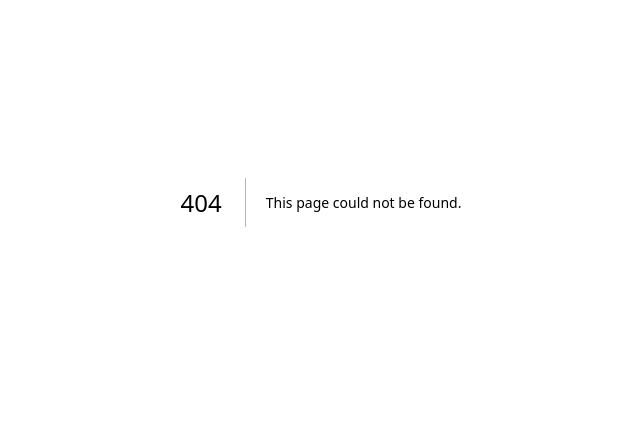
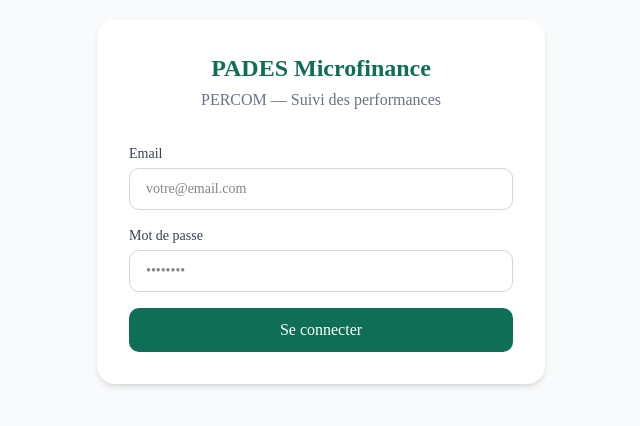
Before and after one commit to Magloire0758/PERCOM, a Next.js app: page /login in a window 1280 px wide. Before the commit this address had no page. Shown: the part 198-624 px from the top of the page, without its empty margins (319-959 px from the left). Built offline with nearby package versions, Linux system fonts and the light colour scheme; no server answers.

Commit message:
feat: authentification + dashboards de base

```diff
--- /dev/null
+++ b/app/dashboard/agent/page.tsx
@@ -0,0 +1,12 @@
+'use client'
+
+export default function DashboardAgent() {
+  return (
+    <div className="min-h-screen bg-gray-50 p-8">
+      <h1 className="text-2xl font-bold text-[#0F6E56]">
+        Dashboard — Agent
+      </h1>
+      <p className="text-gray-500 mt-2">Bienvenue sur PERCOM</p>
+    </div>
+  )
+}
--- /dev/null
+++ b/app/dashboard/chef/page.tsx
@@ -0,0 +1,12 @@
+'use client'
+
+export default function DashboardChef() {
+  return (
+    <div className="min-h-screen bg-gray-50 p-8">
+      <h1 className="text-2xl font-bold text-[#0F6E56]">
+        Dashboard — Chef d'équipe
+      </h1>
+      <p className="text-gray-500 mt-2">Bienvenue sur PERCOM</p>
+    </div>
+  )
+}
--- /dev/null
+++ b/app/dashboard/dg/page.tsx
@@ -0,0 +1,12 @@
+'use client'
+
+export default function DashboardDG() {
+  return (
+    <div className="min-h-screen bg-gray-50 p-8">
+      <h1 className="text-2xl font-bold text-[#0F6E56]">
+        Dashboard — Direction Générale
+      </h1>
+      <p className="text-gray-500 mt-2">Bienvenue sur PERCOM</p>
+    </div>
+  )
+}
--- /dev/null
+++ b/app/dashboard/responsable/page.tsx
@@ -0,0 +1,12 @@
+'use client'
+
+export default function DashboardResponsable() {
+  return (
+    <div className="min-h-screen bg-gray-50 p-8">
+      <h1 className="text-2xl font-bold text-[#0F6E56]">
+        Dashboard — Responsable d'agence
+      </h1>
+      <p className="text-gray-500 mt-2">Bienvenue sur PERCOM</p>
+    </div>
+  )
+}
--- a/app/layout.tsx
+++ b/app/layout.tsx
@@ -1,33 +1,19 @@
 import type { Metadata } from "next";
-import { Geist, Geist_Mono } from "next/font/google";
 import "./globals.css";
 
-const geistSans = Geist({
-  variable: "--font-geist-sans",
-  subsets: ["latin"],
-});
-
-const geistMono = Geist_Mono({
-  variable: "--font-geist-mono",
-  subsets: ["latin"],
-});
-
 export const metadata: Metadata = {
-  title: "Create Next App",
-  description: "Generated by create next app",
+  title: "PERCOM — PADES Microfinance",
+  description: "Système de suivi des performances des agents de collecte",
 };
 
 export default function RootLayout({
   children,
-}: Readonly<{
+}: {
   children: React.ReactNode;
-}>) {
+}) {
   return (
-    <html
-      lang="en"
-      className={`${geistSans.variable} ${geistMono.variable} h-full antialiased`}
-    >
-      <body className="min-h-full flex flex-col">{children}</body>
+    <html lang="fr">
+      <body>{children}</body>
     </html>
   );
 }
--- /dev/null
+++ b/app/login/page.tsx
@@ -0,0 +1,103 @@
+'use client'
+
+import { useState } from 'react'
+import { supabase } from '@/lib/supabase'
+import { useRouter } from 'next/navigation'
+
+export default function LoginPage() {
+  const router = useRouter()
+  const [email, setEmail] = useState('')
+  const [password, setPassword] = useState('')
+  const [loading, setLoading] = useState(false)
+  const [error, setError] = useState('')
+
+  async function handleLogin(e: React.FormEvent) {
+    e.preventDefault()
+    setLoading(true)
+    setError('')
+
+    const { data, error } = await supabase.auth.signInWithPassword({
+      email,
+      password,
+    })
+
+    if (error) {
+      setError('Email ou mot de passe incorrect')
+      setLoading(false)
+      return
+    }
+
+    // Récupérer le rôle de l'agent connecté
+    const { data: agent, error: agentError } = await supabase
+    .from('agents')
+    .select('role')
+    .eq('user_id', data.user.id)
+    .single()
+
+  console.log('Agent trouvé:', agent)
+  console.log('Erreur:', agentError)
+
+    // Rediriger selon le rôle
+    if (agent?.role === 'dg') router.push('/dashboard/dg')
+    else if (agent?.role === 'responsable') router.push('/dashboard/responsable')
+    else if (agent?.role === 'chef') router.push('/dashboard/chef')
+    else router.push('/dashboard/agent')
+  }
+
+  return (
+    <div className="min-h-screen flex items-center justify-center bg-gray-50">
+      <div className="bg-white p-8 rounded-2xl shadow-md w-full max-w-md">
+
+        {/* Logo / Titre */}
+        <div className="text-center mb-8">
+          <h1 className="text-2xl font-bold text-[#0F6E56]">PADES Microfinance</h1>
+          <p className="text-gray-500 mt-1">PERCOM — Suivi des performances</p>
+        </div>
+
+        {/* Formulaire */}
+        <form onSubmit={handleLogin} className="space-y-4">
+          <div>
+            <label className="block text-sm font-medium text-gray-700 mb-1">
+              Email
+            </label>
+            <input
+              type="email"
+              value={email}
+              onChange={(e) => setEmail(e.target.value)}
+              className="w-full border border-gray-300 rounded-lg px-4 py-2.5 text-sm focus:outline-none focus:ring-2 focus:ring-[#0F6E56]"
+              placeholder="votre@email.com"
+              required
+            />
+          </div>
+
+          <div>
+            <label className="block text-sm font-medium text-gray-700 mb-1">
+              Mot de passe
+            </label>
+            <input
+              type="password"
+              value={password}
+              onChange={(e) => setPassword(e.target.value)}
+              className="w-full border border-gray-300 rounded-lg px-4 py-2.5 text-sm focus:outline-none focus:ring-2 focus:ring-[#0F6E56]"
+              placeholder="••••••••"
+              required
+            />
+          </div>
+
+          {error && (
+            <p className="text-red-500 text-sm text-center">{error}</p>
+          )}
+
+          <button
+            type="submit"
+            disabled={loading}
+            className="w-full bg-[#0F6E56] text-white py-2.5 rounded-lg font-medium hover:bg-[#085041] transition disabled:opacity-50"
+          >
+            {loading ? 'Connexion...' : 'Se connecter'}
+          </button>
+        </form>
+
+      </div>
+    </div>
+  )
+}
--- a/app/page.tsx
+++ b/app/page.tsx
@@ -1,65 +1,5 @@
-import Image from "next/image";
+import { redirect } from 'next/navigation'
 
 export default function Home() {
-  return (
-    <div className="flex flex-col flex-1 items-center justify-center bg-zinc-50 font-sans dark:bg-black">
-      <main className="flex flex-1 w-full max-w-3xl flex-col items-center justify-between py-32 px-16 bg-white dark:bg-black sm:items-start">
-        <Image
-          className="dark:invert"
-          src="/next.svg"
-          alt="Next.js logo"
-          width={100}
-          height={20}
-          priority
-        />
-        <div className="flex flex-col items-center gap-6 text-center sm:items-start sm:text-left">
-          <h1 className="max-w-xs text-3xl font-semibold leading-10 tracking-tight text-black dark:text-zinc-50">
-            To get started, edit the page.tsx file.
-          </h1>
-          <p className="max-w-md text-lg leading-8 text-zinc-600 dark:text-zinc-400">
-            Looking for a starting point or more instructions? Head over to{" "}
-            <a
-              href="https://vercel.com/templates?framework=next.js&utm_source=create-next-app&utm_medium=appdir-template-tw&utm_campaign=create-next-app"
-              className="font-medium text-zinc-950 dark:text-zinc-50"
-            >
-              Templates
-            </a>{" "}
-            or the{" "}
-            <a
-              href="https://nextjs.org/learn?utm_source=create-next-app&utm_medium=appdir-template-tw&utm_campaign=create-next-app"
-              className="font-medium text-zinc-950 dark:text-zinc-50"
-            >
-              Learning
-            </a>{" "}
-            center.
-          </p>
-        </div>
-        <div className="flex flex-col gap-4 text-base font-medium sm:flex-row">
-          <a
-            className="flex h-12 w-full items-center justify-center gap-2 rounded-full bg-foreground px-5 text-background transition-colors hover:bg-[#383838] dark:hover:bg-[#ccc] md:w-[158px]"
-            href="https://vercel.com/new?utm_source=create-next-app&utm_medium=appdir-template-tw&utm_campaign=create-next-app"
-            target="_blank"
-            rel="noopener noreferrer"
-          >
-            <Image
-              className="dark:invert"
-              src="/vercel.svg"
-              alt="Vercel logomark"
-              width={16}
-              height={16}
-            />
-            Deploy Now
-          </a>
-          <a
-            className="flex h-12 w-full items-center justify-center rounded-full border border-solid border-black/[.08] px-5 transition-colors hover:border-transparent hover:bg-black/[.04] dark:border-white/[.145] dark:hover:bg-[#1a1a1a] md:w-[158px]"
-            href="https://nextjs.org/docs?utm_source=create-next-app&utm_medium=appdir-template-tw&utm_campaign=create-next-app"
-            target="_blank"
-            rel="noopener noreferrer"
-          >
-            Documentation
-          </a>
-        </div>
-      </main>
-    </div>
-  );
+  redirect('/login')
 }
--- a/lib/supabase.ts
+++ b/lib/supabase.ts
@@ -1,6 +1,6 @@
-import { createClient } from '@supabase/supabase-js'
+import { createBrowserClient } from '@supabase/ssr'
 
-const supabaseUrl = process.env.NEXT_PUBLIC_SUPABASE_URL!
-const supabaseAnonKey = process.env.NEXT_PUBLIC_SUPABASE_ANON_KEY!
-
-export const supabase = createClient(supabaseUrl, supabaseAnonKey)
+export const supabase = createBrowserClient(
+  process.env.NEXT_PUBLIC_SUPABASE_URL!,
+  process.env.NEXT_PUBLIC_SUPABASE_ANON_KEY!
+)
--- a/package.json
+++ b/package.json
@@ -9,6 +9,7 @@
     "lint": "eslint"
   },
   "dependencies": {
+    "@supabase/ssr": "^0.10.3",
     "@supabase/supabase-js": "^2.105.4",
     "class-variance-authority": "^0.7.1",
     "clsx": "^2.1.1",
```
Also changed, not shown: 1 other file (tests, documents, lock files or other folders).
